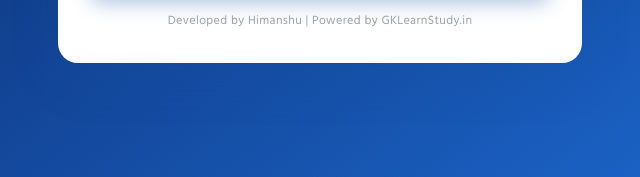
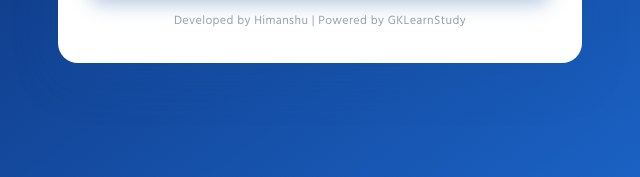
Before and after one commit to HimanshuTyagiJi/Maths, a plain HTML site: page index.html in a window 1280 px wide. Shown: the part 594-771 px from the top of the page, 320-960 px from the left. Drawn offline with Linux system fonts and the light colour scheme.

Commit message:
Update index.html

```diff
--- a/index.html
+++ b/index.html
@@ -74,7 +74,7 @@
       <p class="home-note"
          data-en="Developed by Himanshu &amp; Maaz Khan | Powered by GKLearnStudy.in"
          data-hi="Himanshu और Maaz Khan द्वारा निर्मित | GKLearnStudy.in द्वारा संचालित">
-        Developed by Himanshu | Powered by GKLearnStudy.in
+        Developed by Himanshu | Powered by GKLearnStudy
       </p>
     </div>
   </div>
```
